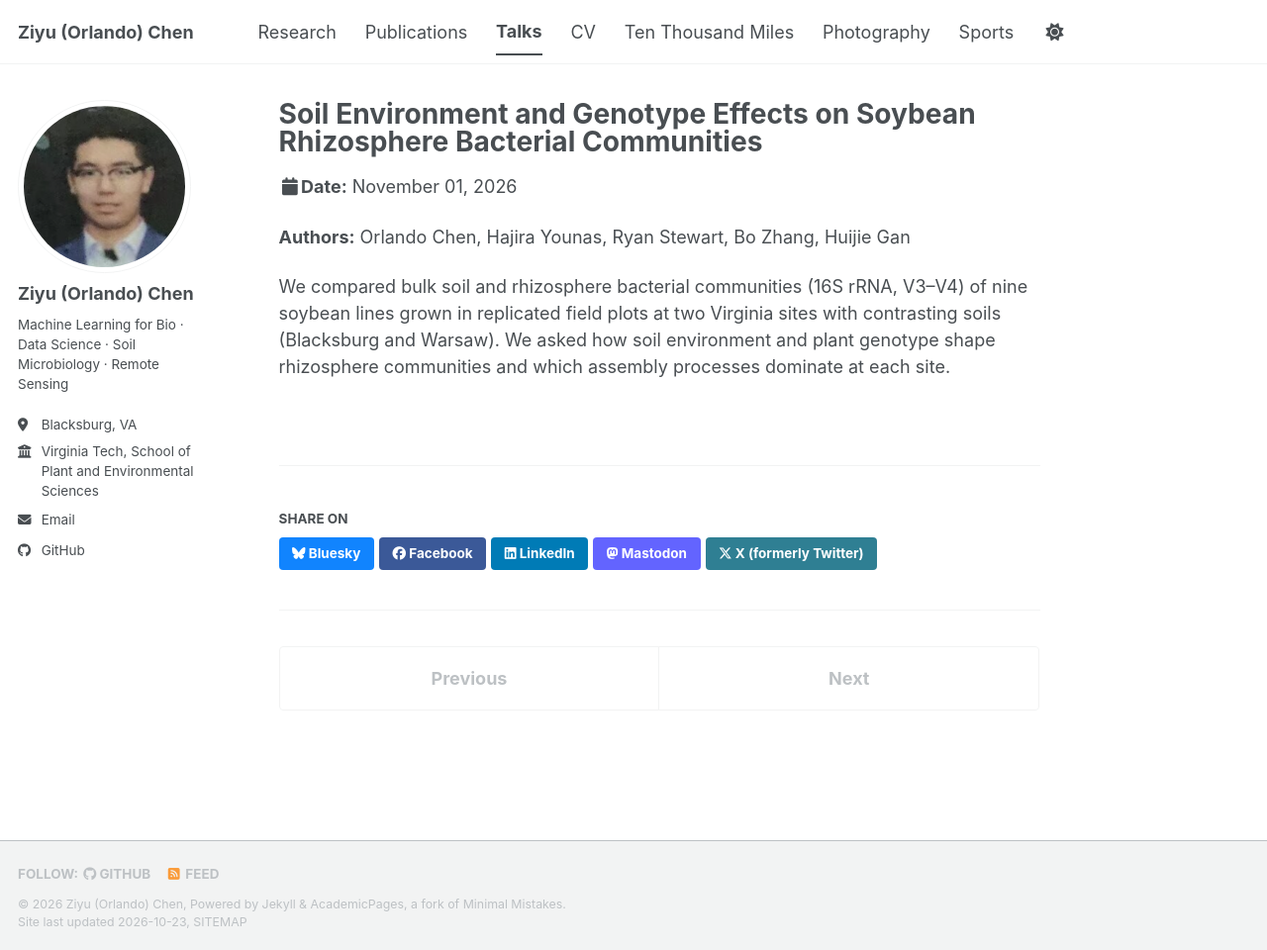
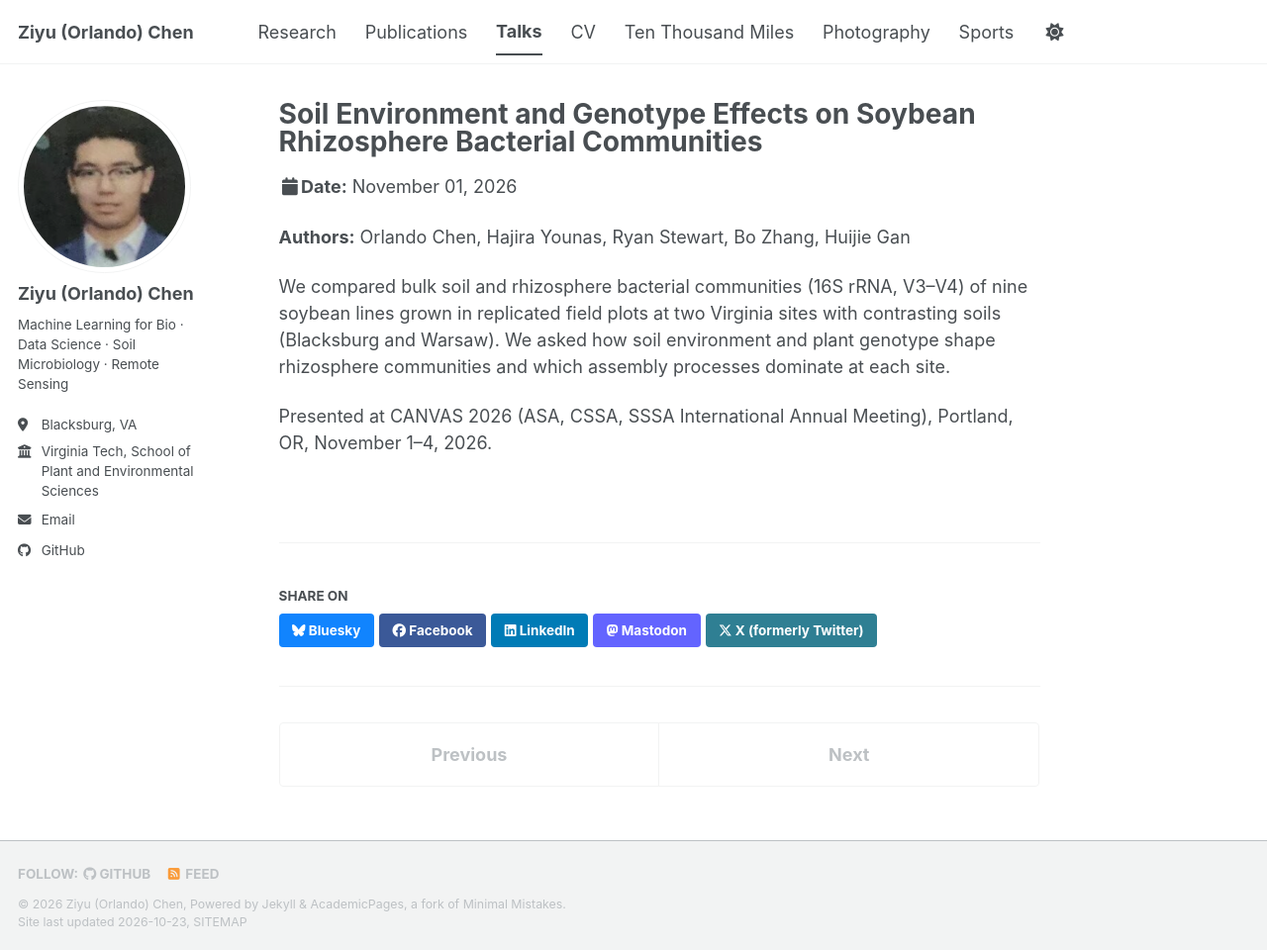
Before and after one commit to OrlandoC0111/OrlandoC0111.github.io, a Jekyll site: the page built from _talks/2026-11-01-soybean-rhizosphere-poster.md, in a window 1280 px wide and 960 px high. Shown: the whole window at 99% size. Built offline with Jekyll 4.4.1, drawn with Linux system fonts in a browser that asks for light colours; a style sheet for code colours, icons or effects is not loaded.

Commit message:
Ph.D. at VT, CANVAS 2026 poster details, Strava link on Sports page
Co-Authored-By: Claude Opus 5.5 <noreply@anthropic.com>

```diff
--- a/_pages/sports.html
+++ b/_pages/sports.html
@@ -14,7 +14,8 @@ redirect_from:
 <p>Data and soil keep my mind busy. Sport keeps the rest of me honest. These days that mostly means a road bike, but a basketball court or a soccer pitch has never been far away, and on game day you will find me cheering for the Warriors (since 2014) and Barça (since 2009).</p>
 
 <h2 id="cycling">On two wheels</h2>
-<p>Road cycling is how I explore a place: slow enough to see it, fast enough to get somewhere. Around Blacksburg that means empty farm roads, long climbs into the Blue Ridge and descents that pay back every pedal stroke. My favorite rides are below.</p>
+<p>Road cycling is how I explore a place: slow enough to see it, fast enough to get somewhere. Around Blacksburg that means empty farm roads, long climbs into the Blue Ridge and descents that pay back every pedal stroke. My favorite rides are below, and every ride lands on Strava.</p>
+<p><a class="btn btn--strava" href="https://www.strava.com/athletes/1989577770"><i class="fab fa-strava" aria-hidden="true"></i> Follow me on Strava</a></p>
 
 {% assign rides = site.data.cycling.rides %}
 {% if rides.size == 0 %}
--- a/_talks/2026-11-01-soybean-rhizosphere-poster.md
+++ b/_talks/2026-11-01-soybean-rhizosphere-poster.md
@@ -3,12 +3,13 @@ title: "Soil Environment and Genotype Effects on Soybean Rhizosphere Bacterial C
 collection: talks
 type: "Poster"
 permalink: /talks/2026-soybean-rhizosphere-poster/
-venue: "TODO: conference name"
+venue: "CANVAS 2026, ASA, CSSA, SSSA International Annual Meeting"
 date: 2026-11-01
-location: "TODO: city, state"
+location: "Portland, OR"
 ---
 
-<!-- TODO: set the real date above (YYYY-MM-DD); the file name only sorts the list. -->
 **Authors:** Orlando Chen, Hajira Younas, Ryan Stewart, Bo Zhang, Huijie Gan
 
 We compared bulk soil and rhizosphere bacterial communities (16S rRNA, V3–V4) of nine soybean lines grown in replicated field plots at two Virginia sites with contrasting soils (Blacksburg and Warsaw). We asked how soil environment and plant genotype shape rhizosphere communities and which assembly processes dominate at each site.
+
+Presented at CANVAS 2026 (ASA, CSSA, SSSA International Annual Meeting), Portland, OR, November 1–4, 2026.
--- a/assets/css/life.css
+++ b/assets/css/life.css
@@ -100,3 +100,7 @@ html[data-theme="dark"] #ride-map .leaflet-tile-pane { filter: invert(1) hue-rot
 .life-card--team { padding-top: 1.4em; }
 .life-card__stripe { position: absolute; inset: 0 0 auto 0; height: 6px; background: linear-gradient(90deg, var(--team-a) 0 50%, var(--team-b) 50% 100%); }
 .life-card__motto { font-weight: 600; color: var(--global-text-color-light); }
+
+.btn--strava { display: inline-block; background: #fc4c02; color: #fff !important; border-radius: 999px; padding: 0.45em 1.1em; font-size: 0.85em; text-decoration: none !important; }
+.btn--strava:hover { background: #e34402; }
+.btn--strava i { margin-right: 0.35em; }
```
Also changed, not shown: _pages/about.md (+1 -1 lines), _pages/cv.md (+2 -1 lines).
